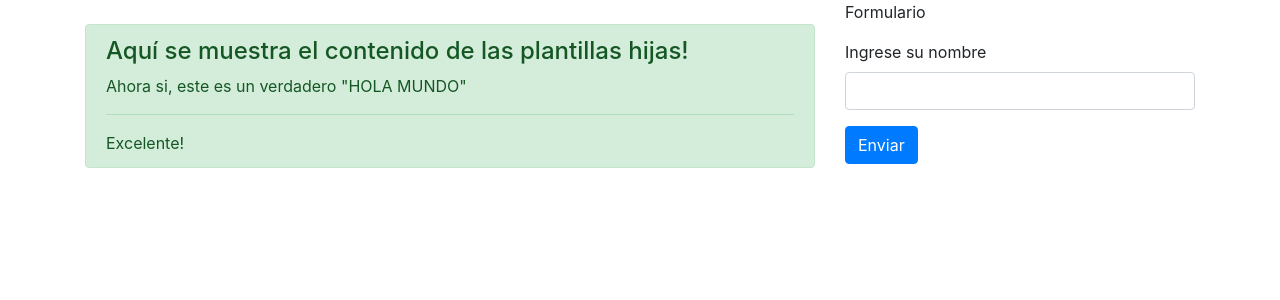
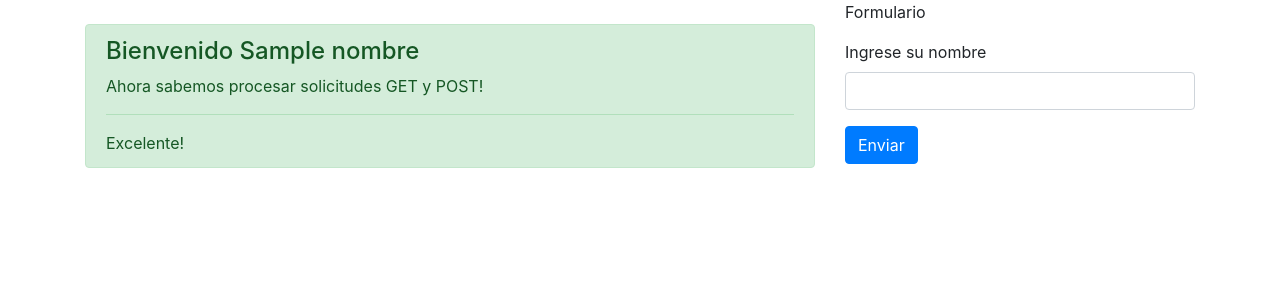
Before and after one commit to Jros20/practicaFlask, a Flask app: template templates/index.html in a window 1280 px wide. Shown: the top 300 px of the page. Run offline with Flask 3, Linux system fonts and the light colour scheme; the template is opened without the code that fills it: most values are stand-ins (such as "Sample title", 1, 10 or a date in 2020); some libraries are stand-ins or nearby versions.

Commit message:
Hemos aprendido a gestionar solicitudes GET y POST

```diff
--- a/templates/index.html
+++ b/templates/index.html
@@ -3,8 +3,8 @@
 {%block columna8 %}
 <br>
 <div class="alert alert-success" role="alert">
-    <h4 class="alert-heading">Aquí se muestra el contenido de las plantillas hijas!</h4>
-    <p>Ahora si, este es un verdadero "HOLA MUNDO"</p>
+    <h4 class="alert-heading">Bienvenido {{nombre}}</h4>
+    <p>Ahora sabemos procesar solicitudes GET y POST!</p>
     <hr>
     <p class="mb-0">Excelente!</p>
   </div>
```
